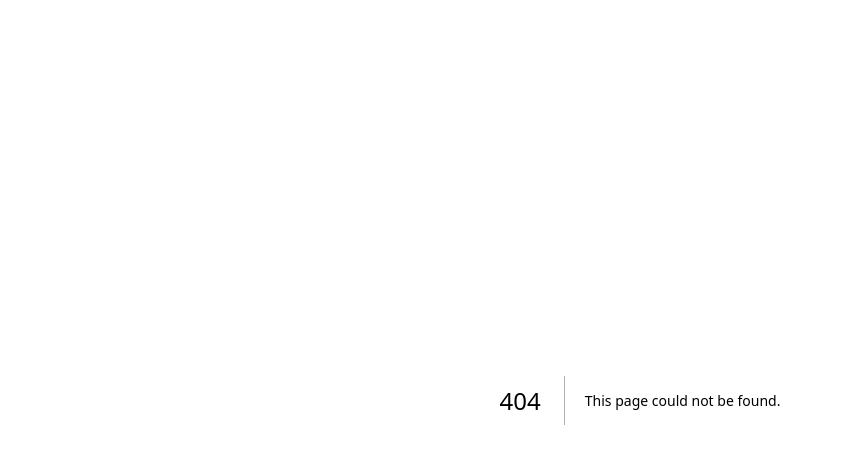
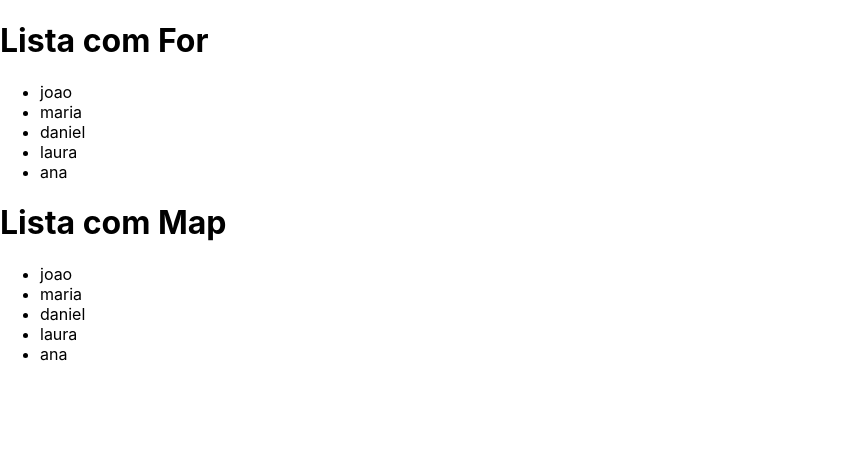
Before and after one commit to ogiovannilima/nextjs-curso, a Next.js app: page /render/repeticao1 in a window 1280 px wide. Before the commit this address had no page. Shown: the top 464 px of the page, without its empty margins (0-841 px from the left). Built offline with nearby package versions, Linux system fonts and the light colour scheme.

Commit message:
repeticao utilizando lacos for e map

```diff
--- /dev/null
+++ b/pages/render/repeticao1.jsx
@@ -0,0 +1,39 @@
+export default function Repeticao1() {
+  const listaAprovados = [
+    'joao',
+    'maria',
+    'daniel',
+    'laura',
+    'ana',
+  ]
+
+  function renderizarListaFor() {
+    const itens = []
+
+    for (let i = 0; i < listaAprovados.length; i++) {
+      itens.push(<li key={i}>{listaAprovados[i]}</li>)
+    }
+    return itens
+  }
+
+
+  function renderizarListaMap() {
+    return listaAprovados.map(((nome, i) => {
+      return <li key={i}>{nome}</li>
+    }))
+  }
+
+  return (
+    <>
+      <h1>Lista com For</h1>
+      <ul>
+        {renderizarListaFor()}
+      </ul>
+
+      <h1>Lista com Map</h1>
+      <ul>
+        {renderizarListaMap()}
+      </ul>
+    </>
+  )
+}
```
